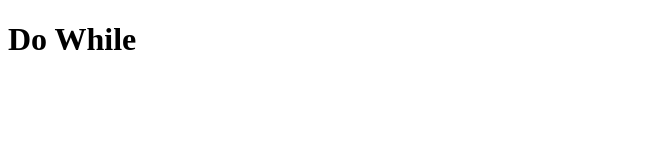
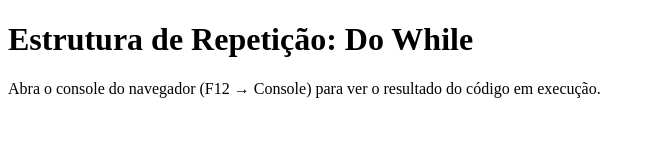
Before and after one commit to Ylgner-Witoszynski/learning-lab, a plain HTML site: page Fundamentos JS 1/Do While/index.html in a window 1280 px wide. Shown: the whole page, without its empty margins (0-655 px from the left). Drawn offline with Linux system fonts and the light colour scheme.

Commit message:
Update index.html

```diff
--- a/Fundamentos JS 1/Do While/index.html
+++ b/Fundamentos JS 1/Do While/index.html
@@ -1,14 +1,43 @@
 <!DOCTYPE html>
-<html lang="en">
+<html lang="pt-BR">
 <head>
+  <!-- Define o conjunto de caracteres usado (UTF-8 é o padrão para português e acentos) -->
   <meta charset="UTF-8">
+
+  <!-- Garante compatibilidade com versões antigas do Internet Explorer -->
   <meta http-equiv="X-UA-Compatible" content="IE=edge">
+
+  <!-- Faz a página se ajustar ao tamanho da tela (responsividade em celulares) -->
   <meta name="viewport" content="width=device-width, initial-scale=1.0">
-  <title>Do While</title>
 
+  <!-- Título que aparece na aba do navegador -->
+  <title>Estrutura de Repetição: Do While</title>
+
+  <!-- Conexão do HTML com o arquivo JavaScript -->
+  <!-- Esse script conterá o código que será executado no navegador -->
   <script src="./index.js"></script>
 </head>
+
 <body>
-  <h1>Do While</h1>
+  <!-- Título principal da página -->
+  <h1>Estrutura de Repetição: Do While</h1>
+
+  <!--
+    Explicação didática:
+    O 'do...while' é uma estrutura de repetição que executa o bloco de código
+    pelo menos uma vez, mesmo que a condição seja falsa.
+    Exemplo no JavaScript:
+
+    let contador = 1;
+    do {
+        console.log(contador);
+        contador++;
+    } while (contador <= 5);
+
+    Nesse caso, o código imprimirá os números de 1 a 5.
+  -->
+
+  <!-- Dica visual para os alunos -->
+  <p>Abra o console do navegador (F12 → Console) para ver o resultado do código em execução.</p>
 </body>
 </html>
```
